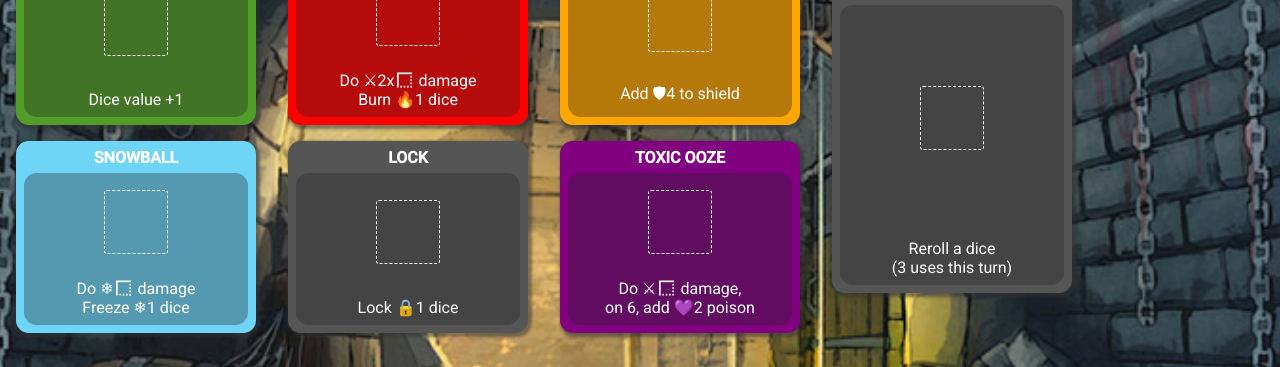
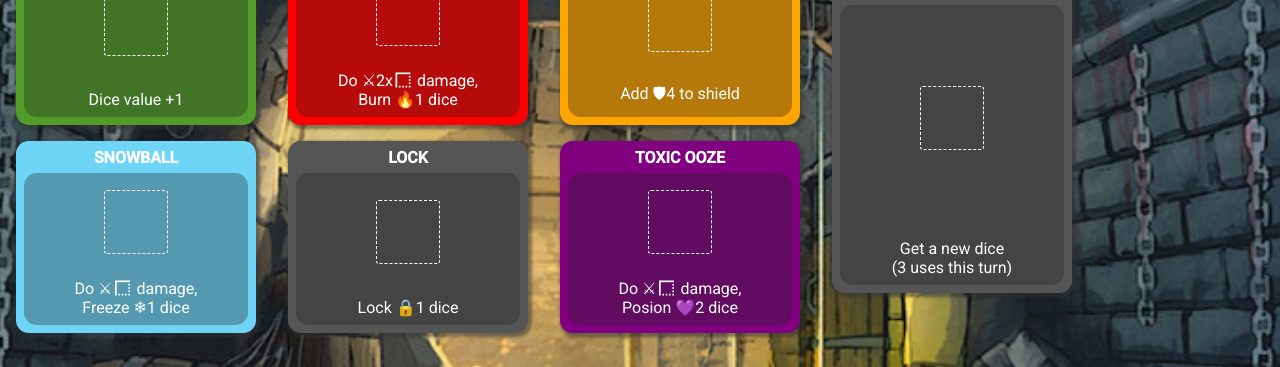
Before and after one commit to akmalkrmv/dungeons, an Angular app: page /battle in a window 1280 px wide. Shown: the part 239-606 px from the top of the page. Built offline with nearby package versions, Linux system fonts and the light colour scheme.

Commit message:
Auto card description based on card actions

```diff
--- a/src/app/data/cards.data.ts
+++ b/src/app/data/cards.data.ts
@@ -1,4 +1,4 @@
-import { Card, CardSize, CardType } from '../models/card';
+import { BigCard, Card, CardType } from '../models/card';
 import {
   DamageAction,
   RerollDiceAction,
@@ -12,57 +12,34 @@ import {
   DoubleDamageAction,
 } from '../models/card-actions';
 
-const DICE = `<i class="material-icons">border_style</i>`;
+export const CARDS = {
+  // ROBOBOT:
+  RAY_GUN: new Card('RAY GUN', CardType.Attack, [new DamageAction(3)]),
 
-export const CARDS = {
   // SORCERESS:
-  CAULDRON: new Card('CAULDRON', `Do 1 damage, get a new dice`, CardType.Poison, [
-    new DamageAction(1),
-    new RerollDiceAction(),
-  ]),
-  ICE_SHARD: new Card('ICE SHARD', `Do ${DICE}, Freeze 1 dice`, CardType.Ice, [
-    new DamageAction(),
-    new FreezeAction(1),
-  ]),
-  INFLICTION: new Card('INFLICTION', `Do 3 damage`, CardType.Fire, [new DamageAction(3)]),
+  CAULDRON: new Card('CAULDRON', CardType.Poison, [new DamageAction(1), new RerollDiceAction()]),
+  ICE_SHARD: new Card('ICE SHARD', CardType.Ice, [new DamageAction(), new FreezeAction(1)]),
+  INFLICTION: new Card('INFLICTION', CardType.Fire, [new DamageAction(3)]),
 
   // HEAL_AND_ATTACK:
-  HEAL: new Card('HEAL', `Heals ${DICE}`, CardType.Heal, [new HealAction()]),
-  ATTACK: new Card('ATTACK', `Do ⚔2x${DICE} damage`, CardType.Attack, [new DoubleDamageAction()]),
-  ATTACK_AND_HEAL: new Card('ATTACK AND HEAL', 'Attacks then heals', CardType.Neutral, [
-    new DamageAction(),
-    new HealAction(),
-  ]), // ???
+  HEAL: new Card('HEAL', CardType.Heal, [new HealAction()]),
+  ATTACK: new Card('ATTACK', CardType.Attack, [new DoubleDamageAction()]),
+  ATTACK_AND_HEAL: new Card('ATTACK AND HEAL', CardType.Neutral, [new DamageAction(), new HealAction()]), // ???
 
   // EFFECTS:
-  BUMP: new Card('BUMP', `Dice value +1`, CardType.Heal, [new BumpDiceAction()]),
-  FIRE: new Card('FIRE', `Do ⚔2x${DICE} damage <br> Burn 🔥1 dice`, CardType.Fire, [
-    new DoubleDamageAction(),
-    new BurnAction(),
-  ]),
-  BUCKLER: new Card('BUCKLER', `Add 🛡4 to shield`, CardType.Shield, [new ShieldAction(4)]),
-  SNOWBALL: new Card('SNOWBALL', `Do ❄${DICE} damage <br> Freeze ❄1 dice`, CardType.Ice, [
-    new DamageAction(),
-    new FreezeAction(),
-  ]),
-  LOCK: new Card('LOCK', `Lock 🔒1 dice`, CardType.Neutral, [new LockAction()]),
-  TOXIC_OOZE: new Card('TOXIC OOZE', `Do ⚔${DICE} damage, <br> on 6, add 💜2 poison`, CardType.Poison, [
-    new DamageAction(),
-    new PoisonAction(2),
-  ]),
+  BUMP: new Card('BUMP', CardType.Heal, [new BumpDiceAction()]),
+  FIRE: new Card('FIRE', CardType.Fire, [new DoubleDamageAction(), new BurnAction()]),
+  BUCKLER: new Card('BUCKLER', CardType.Shield, [new ShieldAction(4)]),
+  SNOWBALL: new Card('SNOWBALL', CardType.Ice, [new DamageAction(), new FreezeAction()]),
+  LOCK: new Card('LOCK', CardType.Neutral, [new LockAction()]),
+  TOXIC_OOZE: new Card('TOXIC OOZE', CardType.Poison, [new DamageAction(), new PoisonAction(2)]),
 
   // DIFFERENT_TYPES:
-  BATTLE_AXE: new Card('BATTLE AXE', `Do ⚔2x${DICE} damage`, CardType.Attack, [new DoubleDamageAction()]),
+  BATTLE_AXE: new Card('BATTLE AXE', CardType.Attack, [new DoubleDamageAction()]),
 };
 
 export const SPECIAL_CARDS = {
-  COMBAT_ROLL: new Card(
-    'COMBAT ROLL',
-    'Reroll a dice',
-    CardType.Neutral,
-    [new RerollDiceAction()],
-    CardSize.Big
-  ).assign({
+  COMBAT_ROLL: new BigCard('COMBAT ROLL', CardType.Neutral, [new RerollDiceAction()]).assign({
     uses: 3,
   }),
 };
--- a/src/app/models/card-actions/card-action.ts
+++ b/src/app/models/card-actions/card-action.ts
@@ -1,5 +1,6 @@
 import { IBattleInfo } from '../battle-info';
 
 export interface ICardAction {
+  description: string;
   act(properties: IBattleInfo): IBattleInfo;
 }
--- a/src/app/models/card-actions/damage-action.ts
+++ b/src/app/models/card-actions/damage-action.ts
@@ -3,7 +3,11 @@ import { IBattleInfo } from '../battle-info';
 import { IDice } from '../dice';
 import { ICardAction } from './card-action';
 
+const DICE = `<i class="material-icons">border_style</i>`;
+
 export class DamageAction implements ICardAction {
+  description = `Do ⚔${this.damage || DICE} damage`;
+
   constructor(protected damage: number = 0) {}
 
   protected getDamage(dice: IDice) {
@@ -32,6 +36,8 @@ export class DamageAction implements ICardAction {
 }
 
 export class DoubleDamageAction extends DamageAction {
+  override description = `Do ⚔2x${this.damage || DICE} damage`;
+
   constructor(damage: number = 0) {
     super(damage);
   }
@@ -42,6 +48,8 @@ export class DoubleDamageAction extends DamageAction {
 }
 
 export class TripleDamageAction extends DamageAction {
+  override description = `Do ⚔3x${this.damage || DICE} damage`;
+
   constructor(damage: number = 0) {
     super(damage);
   }
--- a/src/app/models/card-actions/dice-actions.ts
+++ b/src/app/models/card-actions/dice-actions.ts
@@ -4,6 +4,8 @@ import { Dice } from '../dice';
 import { ICardAction } from './card-action';
 
 export class BumpDiceAction implements ICardAction {
+  description = `Dice value +1`;
+
   act(battle: IBattleInfo): IBattleInfo {
     const { player, dice } = battle;
     const bumped = dice.value + 1;
@@ -13,6 +15,8 @@ export class BumpDiceAction implements ICardAction {
   }
 }
 export class ReturnDiceAction implements ICardAction {
+  description = `Return the ddice`;
+
   act(battle: IBattleInfo): IBattleInfo {
     const { player, dice } = battle;
     const updated = { ...player, dices: [...player.dices, dice] };
@@ -20,6 +24,8 @@ export class ReturnDiceAction implements ICardAction {
   }
 }
 export class RerollDiceAction implements ICardAction {
+  description = `Get a new dice`;
+
   private diceService = new DiceService();
 
   act(battle: IBattleInfo): IBattleInfo {
--- a/src/app/models/card-actions/effect-actions.ts
+++ b/src/app/models/card-actions/effect-actions.ts
@@ -2,6 +2,8 @@ import { IBattleInfo } from '../battle-info';
 import { ICardEffect, BurnEffect, LockEffect, FreezeEffect, PoisonEffect, ShieldEffect } from '../card-effect';
 import { IPlayer } from '../player';
 import { ICardAction } from './card-action';
+
+const DICE = `<i class="material-icons">border_style</i>`;
 
 const addEffect = (player: IPlayer, effect: ICardEffect): IPlayer => {
   const existing = player.effects.find((item) => item.name === effect.name);
@@ -14,6 +16,8 @@ const addEffect = (player: IPlayer, effect: ICardEffect): IPlayer => {
 };
 
 export class BurnAction implements ICardAction {
+  description = `Burn 🔥${this.burn || DICE} dice`;
+
   constructor(private burn: number = 1) {}
 
   act(battle: IBattleInfo): IBattleInfo {
@@ -21,6 +25,8 @@ export class BurnAction implements ICardAction {
   }
 }
 export class LockAction implements ICardAction {
+  description = `Lock 🔒${this.lock || DICE} dice`;
+
   constructor(private lock: number = 1) {}
 
   act(battle: IBattleInfo): IBattleInfo {
@@ -28,6 +34,8 @@ export class LockAction implements ICardAction {
   }
 }
 export class FreezeAction implements ICardAction {
+  description = `Freeze ❄${this.freeze || DICE} dice`;
+
   constructor(private freeze: number = 1) {}
 
   act(battle: IBattleInfo): IBattleInfo {
@@ -35,6 +43,8 @@ export class FreezeAction implements ICardAction {
   }
 }
 export class PoisonAction implements ICardAction {
+  description = `Posion 💜${this.poison || DICE} dice`;
+
   constructor(private poison: number = 1) {}
 
   act(battle: IBattleInfo): IBattleInfo {
@@ -43,6 +53,8 @@ export class PoisonAction implements ICardAction {
 }
 
 export class ShieldAction implements ICardAction {
+  description = `Add 🛡${this.shield || DICE} to shield`;
+
   constructor(private shield: number = 0) {}
 
   act(battle: IBattleInfo): IBattleInfo {
--- a/src/app/models/card-actions/heal-action.ts
+++ b/src/app/models/card-actions/heal-action.ts
@@ -1,9 +1,12 @@
 import { IBattleInfo } from '../battle-info';
 import { ICardAction } from './card-action';
 
+const DICE = `<i class="material-icons">border_style</i>`;
 
 export class HealAction implements ICardAction {
-  constructor(private heal: number = 0) { }
+  description = `Heals ${this.heal || DICE}`;
+
+  constructor(private heal: number = 0) {}
 
   act(battle: IBattleInfo): IBattleInfo {
     const { player, dice } = battle;
--- a/src/app/models/card.ts
+++ b/src/app/models/card.ts
@@ -15,8 +15,6 @@ export enum CardType {
   Fire = 'fire',
   Poison = 'poison',
   Neutral = 'neutral',
-  RerollDice = 'rerolldice',
-  ReturnDice = 'returndice',
 }
 
 export enum CardPredicate {
@@ -44,16 +42,24 @@ export class Card implements ICard {
   dice?: IDice;
   uses?: number;
   predicate?: CardPredicate = CardPredicate.None;
+  description!: string;
+  size: CardSize = CardSize.Medium;
 
-  constructor(
-    public name: string,
-    public description: string,
-    public cardType: CardType | CardType[] = [],
-    public actions: ICardAction[] = [],
-    public size: CardSize = CardSize.Medium
-  ) {}
+  constructor(public name: string, public cardType: CardType | CardType[] = [], public actions: ICardAction[] = []) {
+    const [firstAction, secondAction] = actions;
+    this.description = [firstAction?.description, secondAction?.description]
+      .filter((description) => !!description)
+      .join(',<br>');
+  }
 
   assign(properties: Partial<Card>): Card {
     return Object.assign(this, properties);
   }
 }
+
+export class SmallCard extends Card {
+  override size: CardSize = CardSize.Small;
+}
+export class BigCard extends Card {
+  override size: CardSize = CardSize.Big;
+}
```
